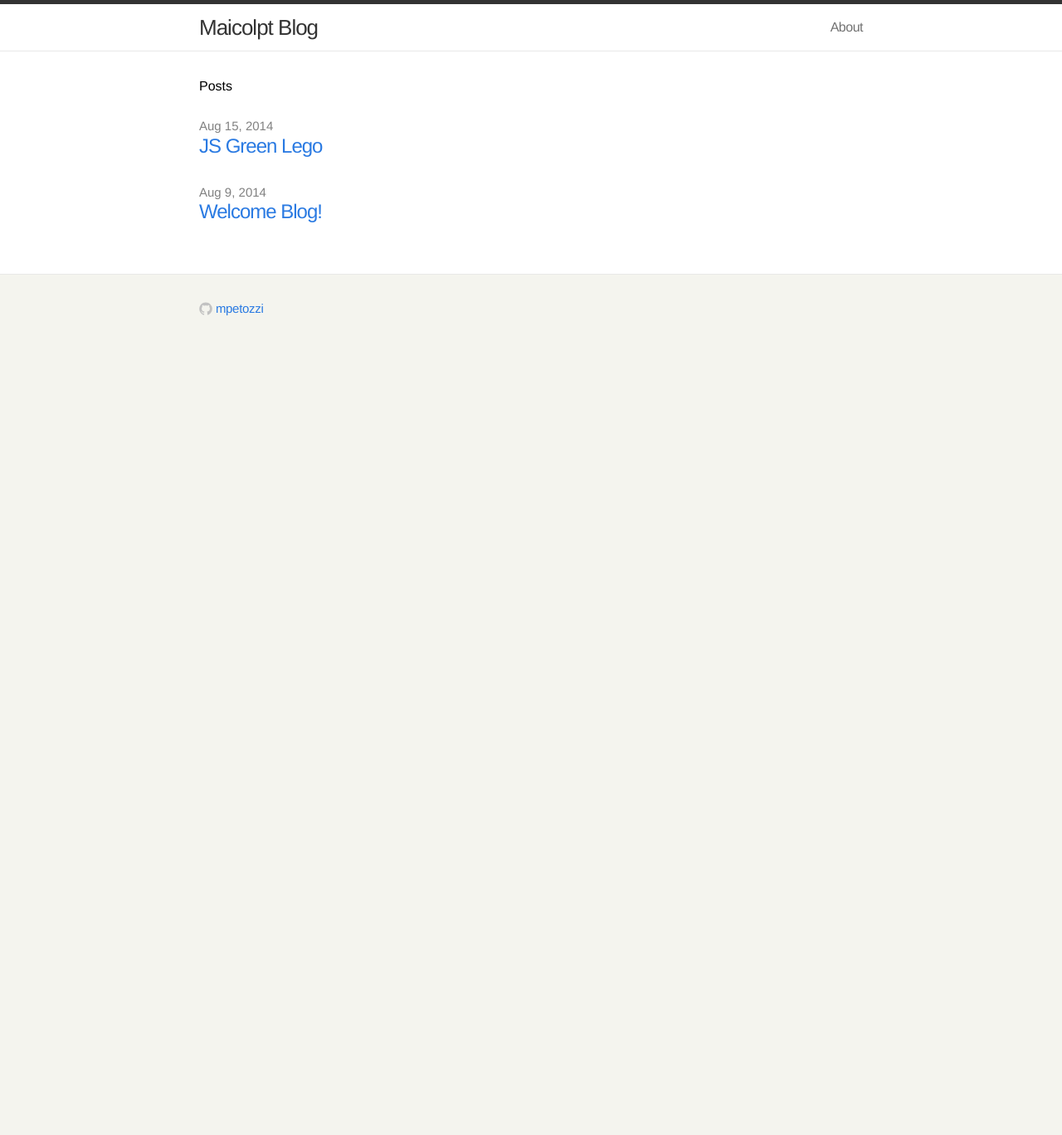
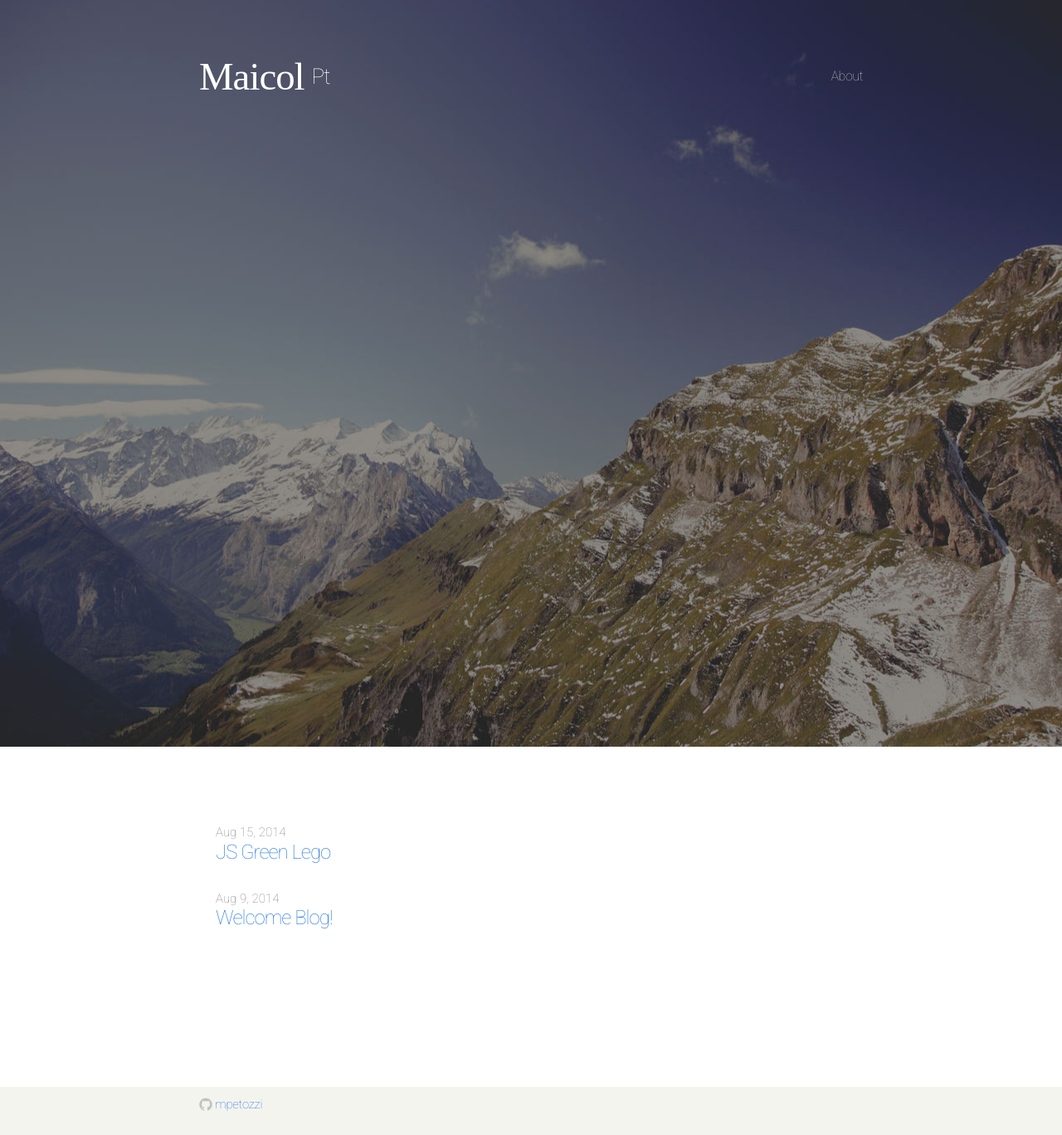
Before and after one commit to mpetozzi/blog, a Jekyll site: the page built from index.html, in a window 1280 px wide. Shown: the whole page at 83% size. Built offline with Jekyll 4.4.1, drawn with Linux system fonts in a browser that asks for light colours; some web fonts are replaced; before the commit the page ends 900 px from its top, so only the background shows below that.

Commit message:
refresh blog

```diff
--- a/_includes/head.html
+++ b/_includes/head.html
@@ -8,5 +8,7 @@
 
     <!-- Custom CSS -->
     <link rel="stylesheet" href="{{ "/css/main.css" | prepend: site.baseurl }}">
-
+    <link href="http://fonts.googleapis.com/css?family=Muli:300" rel="stylesheet" type="text/css">
+    <link href="http://fonts.googleapis.com/css?family=Roboto:100,100italic" rel="stylesheet" type="text/css">
+    <link href="http://fonts.googleapis.com/css?family=Aguafina+Script" rel="stylesheet" type="text/css">
 </head>
--- a/_includes/header.html
+++ b/_includes/header.html
@@ -2,7 +2,7 @@
 
   <div class="wrap">
 
-    <a class="site-title" href="{{ site.baseurl }}/">{{ site.title }}</a>
+    <a class="site-title" href="{{ site.baseurl }}/"><span class="site-title name">Maicol</span>Pt</a>
 
     <nav class="site-nav">
       <a href="#" class="menu-icon">
--- /dev/null
+++ b/_layouts/home.html
@@ -0,0 +1,45 @@
+<!DOCTYPE html>
+<html>
+
+{% include head.html %}
+
+<body>
+
+    <header class="site-header home">
+
+        <div class="wrap">
+
+            <a class="site-title" href="{{ site.baseurl }}/"><span class="site-title name">Maicol</span>Pt</a>
+
+            <nav class="site-nav">
+                <a href="#" class="menu-icon">
+                    <svg version="1.1" xmlns="http://www.w3.org/2000/svg" xmlns:xlink="http://www.w3.org/1999/xlink" x="0px" y="0px" viewBox="0 0 18 15" enable-background="new 0 0 18 15" xml:space="preserve">
+                        <path fill="#505050" d="M18,1.484c0,0.82-0.665,1.484-1.484,1.484H1.484C0.665,2.969,0,2.304,0,1.484l0,0C0,0.665,0.665,0,1.484,0
+            h15.031C17.335,0,18,0.665,18,1.484L18,1.484z" />
+                        <path fill="#505050" d="M18,7.516C18,8.335,17.335,9,16.516,9H1.484C0.665,9,0,8.335,0,7.516l0,0c0-0.82,0.665-1.484,1.484-1.484
+            h15.031C17.335,6.031,18,6.696,18,7.516L18,7.516z" />
+                        <path fill="#505050" d="M18,13.516C18,14.335,17.335,15,16.516,15H1.484C0.665,15,0,14.335,0,13.516l0,0
+            c0-0.82,0.665-1.484,1.484-1.484h15.031C17.335,12.031,18,12.696,18,13.516L18,13.516z" />
+                    </svg>
+                </a>
+                <div class="trigger">
+                    {% for page in site.pages %} {% if page.title %}<a class="page-link" href="{{ page.url | prepend: site.baseurl }}">{{ page.title }}</a>{% endif %} {% endfor %}
+                </div>
+            </nav>
+
+        </div>
+
+    </header>
+
+
+    <div class="page-content">
+        <div class="wrap">
+            {{content}}
+        </div>
+    </div>
+
+    {% include footer.html %}
+
+</body>
+
+</html>
--- a/css/main.css
+++ b/css/main.css
@@ -11,7 +11,7 @@ body {
     height: 100%;
 }
 body {
-    font-family: Helvetica, Arial, sans-serif;
+    font-family: 'Roboto', Helvetica, Arial, sans-serif;
     font-size: 16px;
     line-height: 1.5;
     font-weight: 300;
@@ -49,7 +49,7 @@ a:visited {
 }
 .wrap {
     max-width: 800px;
-    padding: 0 30px;
+    padding: 5% 30px 0px 30px;
     margin: 0 auto;
     zoom: 1;
 }
@@ -58,24 +58,35 @@ a:visited {
 /* ----------------------------------------------------------*/
 
 /* Site header */
+.site-header{
+    background-image: url(/blog/css/images/bg.jpeg);
+    background-position: 50% 20%;
+}
+.site-header.home{
+    background-image: url(/blog/css/images/bg.jpeg);
+    background-position: 50% 50%;
+    height: 900px;
+}
 
-.site-header {
-    border-top: 5px solid #333;
-    border-bottom: 1px solid #e8e8e8;
-    min-height: 56px;
-    background-color: white;
-}
 .site-title,
 .site-title:hover,
 .site-title:visited {
     display: block;
-    color: #333;
+    color: #fff;
     font-size: 26px;
     letter-spacing: -1px;
     float: left;
     line-height: 56px;
     position: relative;
     z-index: 1;
+    text-decoration: none;
+}
+.site-title.name:hover,
+.site-title.name:visited,
+.site-title.name{
+    font-family: 'Aguafina Script', cursive;
+    font-size: 1.8em;
+    padding-right: 9px;
 }
 .site-nav {
     float: right;
@@ -86,14 +97,17 @@ a:visited {
 }
 .site-nav .page-link {
     margin-left: 20px;
-    color: #727272;
+    color: #B9B9B9;
     letter-spacing: -.5px;
 }
 /* Site footer */
 
 .site-footer {
-    border-top: 1px solid #e8e8e8;
-    padding: 30px 0;
+    padding: 10px 0;
+}
+.site-footer>.wrap {
+    padding-top: 0px;
+    padding-bottom: 0px;
 }
 .footer-heading {
     font-size: 18px;
@@ -155,6 +169,8 @@ a:visited {
 .page-content {
     padding: 30px 0;
     background-color: #fff;
+    min-height: 350px;
+    padding-left: 40px;
 }
 /* Home styles */
 
@@ -616,7 +632,7 @@ a:visited {
 }
 @media screen and (max-width: 600px) {
     .wrap {
-        padding: 0 12px;
+        padding: 15px 12px 0px 12px;
     }
     .site-nav {
         position: fixed;
--- a/index.html
+++ b/index.html
@@ -1,10 +1,7 @@
 ---
-layout: default
+layout: home
 ---
-
 <div class="home">
-
-    <h1>Posts</h1>
 
     <ul class="posts">
         {% for post in site.posts %}
```
Also changed, not shown: css/images/bg.jpeg (added).
